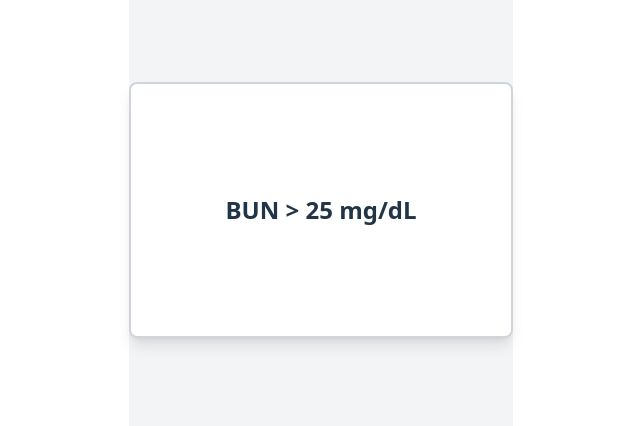
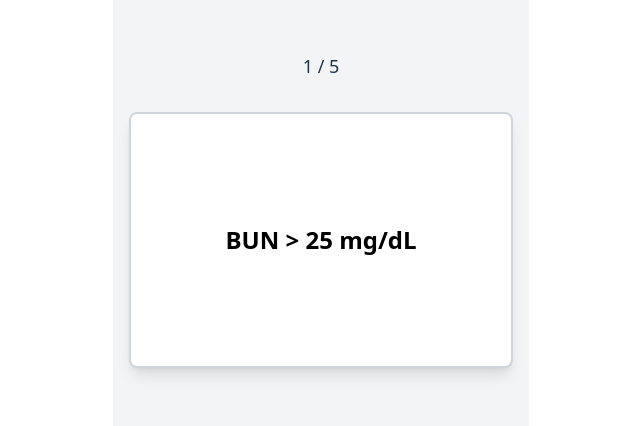
Before and after one commit to yuta-884/blood-lab-flashcards, a React (Vite) app: page / in a window 1280 px wide. Shown: the part 222-648 px from the top of the page, without its empty margins (319-959 px from the left). Built offline with nearby package versions, Linux system fonts and the light colour scheme.

Commit message:
feat: flip & next-card quiz loop

```diff
--- a/public/decks/sample.json
+++ b/public/decks/sample.json
@@ -1,5 +1,27 @@
-{
-  "id": "bun_high",
-  "front": "BUN > 25 mg/dL",
-  "back": ["高蛋白食/脱水/腎機能低下 などが考えられる"]
-}
+[
+  {
+    "id": "bun_high",
+    "front": "BUN > 25 mg/dL",
+    "back": ["高蛋白食/脱水/腎機能低下 などが考えられる"]
+  },
+  {
+    "id": "creatinine_high",
+    "front": "Creatinine > 1.2 mg/dL",
+    "back": ["腎機能低下の可能性がある"]
+  },
+  {
+    "id": "ast_alt_high",
+    "front": "AST/ALT > 40 U/L",
+    "back": ["肝機能障害の可能性がある"]
+  },
+  {
+    "id": "wbc_high",
+    "front": "WBC > 10,000/μL",
+    "back": ["感染症/炎症/白血病 などが考えられる"]
+  },
+  {
+    "id": "hb_low",
+    "front": "Hb < 13 g/dL (男性) / < 12 g/dL (女性)",
+    "back": ["貧血の可能性がある"]
+  }
+]
--- a/src/App.tsx
+++ b/src/App.tsx
@@ -1,43 +1,98 @@
 import { useState, useEffect } from 'react'
 import './App.css'
 import type { Card } from './types'
+import CardComponent from './components/Card'
 
 function App() {
-  const [card, setCard] = useState<Card | null>(null);
+  const [cards, setCards] = useState<Card[]>([]);
+  const [currentIndex, setCurrentIndex] = useState(0);
   const [isFlipped, setIsFlipped] = useState(false);
+  const [isLoading, setIsLoading] = useState(true);
+
+  // Load and shuffle cards
+  const loadAndShuffleCards = () => {
+    setIsLoading(true);
+    fetch('./decks/sample.json')
+      .then(response => response.json())
+      .then(data => {
+        // Convert single card to array if needed
+        const cardArray = Array.isArray(data) ? data : [data];
+        // Shuffle the cards
+        const shuffledCards = [...cardArray].sort(() => Math.random() - 0.5);
+        setCards(shuffledCards);
+        setCurrentIndex(0);
+        setIsFlipped(false);
+        setIsLoading(false);
+      })
+      .catch(error => {
+        console.error('Error loading cards:', error);
+        setIsLoading(false);
+      });
+  };
 
   useEffect(() => {
-    // Load the sample card from the JSON file
-    fetch('./decks/sample.json')
-      .then(response => response.json())
-      .then(data => setCard(data))
-      .catch(error => console.error('Error loading card:', error));
+    loadAndShuffleCards();
   }, []);
 
-  const handleCardClick = () => {
-    setIsFlipped(!isFlipped);
+  const handleCardFlip = () => {
+    setIsFlipped(true);
   };
 
-  if (!card) {
+  const handleNextCard = () => {
+    setCurrentIndex(prevIndex => prevIndex + 1);
+    setIsFlipped(false);
+  };
+
+  const handleRestart = () => {
+    loadAndShuffleCards();
+  };
+
+  if (isLoading) {
     return <div className="flex justify-center items-center h-screen">Loading...</div>;
   }
 
+  if (cards.length === 0) {
+    return <div className="flex justify-center items-center h-screen">No cards found.</div>;
+  }
+
+  const isLastCard = currentIndex >= cards.length - 1;
+  const currentCard = cards[currentIndex];
+
+  // If we've gone through all cards
+  if (currentIndex >= cards.length) {
+    return (
+      <div className="flex flex-col items-center justify-center h-screen bg-gray-100 p-4">
+        <div className="text-2xl font-bold mb-6">デッキ完了！🎉</div>
+        <button
+          onClick={handleRestart}
+          className="px-6 py-2 bg-blue-500 text-white rounded-lg shadow hover:bg-blue-600 transition-colors"
+        >
+          Restart
+        </button>
+      </div>
+    );
+  }
+
   return (
-    <div className="flex justify-center items-center h-screen bg-gray-100">
-      <div
-        onClick={handleCardClick}
-        className="w-96 h-64 bg-white rounded-lg shadow-lg border-2 border-gray-300 cursor-pointer flex items-center justify-center p-6 transition-all duration-300 hover:shadow-xl"
-      >
-        {!isFlipped ? (
-          <div className="text-center text-2xl font-bold">{card.front}</div>
-        ) : (
-          <div className="text-center">
-            {card.back.map((line, index) => (
-              <p key={index} className="mb-2">{line}</p>
-            ))}
-          </div>
-        )}
+    <div className="flex flex-col items-center justify-center h-screen bg-gray-100 p-4">
+      <div className="mb-8 text-lg">
+        {currentIndex + 1} / {cards.length}
       </div>
+
+      <CardComponent
+        card={currentCard}
+        onFlip={handleCardFlip}
+        isFlipped={isFlipped}
+      />
+
+      {isFlipped && (
+        <button
+          onClick={isLastCard ? handleRestart : handleNextCard}
+          className="mt-8 px-6 py-2 bg-blue-500 text-white rounded-lg shadow hover:bg-blue-600 transition-colors"
+        >
+          {isLastCard ? 'Restart' : 'Next ▶︎'}
+        </button>
+      )}
     </div>
   )
 }
--- /dev/null
+++ b/src/components/Card.tsx
@@ -0,0 +1,37 @@
+// Card component for displaying flashcards
+import type { Card as CardType } from '../types';
+
+interface CardProps {
+  card: CardType;
+  onFlip: () => void;
+  isFlipped: boolean;
+}
+
+export default function Card({ card, onFlip, isFlipped }: CardProps) {
+  const handleClick = () => {
+    if (!isFlipped) {
+      onFlip();
+    }
+  };
+
+  return (
+    <div
+      onClick={handleClick}
+      className={`w-96 h-64 bg-white rounded-lg shadow-lg border-2 border-gray-300
+                 flex items-center justify-center p-6 transition-all duration-300 hover:shadow-xl
+                 ${isFlipped ? 'cursor-default' : 'cursor-pointer'}`}
+    >
+      <div className="text-center text-black">
+        {!isFlipped ? (
+          <div className="text-2xl font-bold">{card.front}</div>
+        ) : (
+          <div>
+            {card.back.map((line, index) => (
+              <p key={index} className="mb-2">{line}</p>
+            ))}
+          </div>
+        )}
+      </div>
+    </div>
+  );
+}
```
